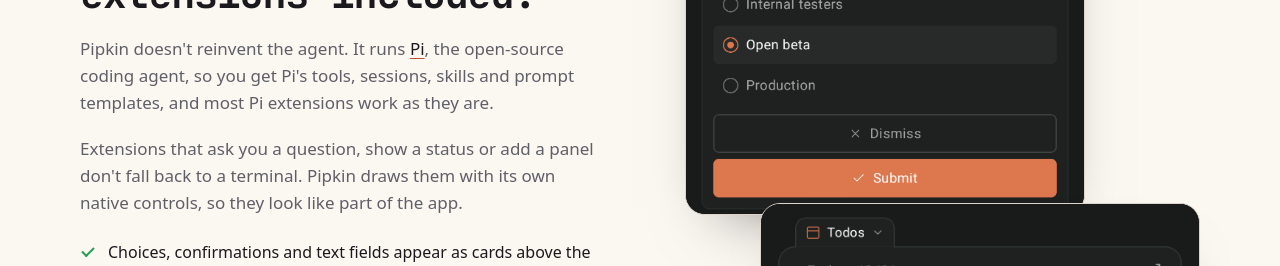
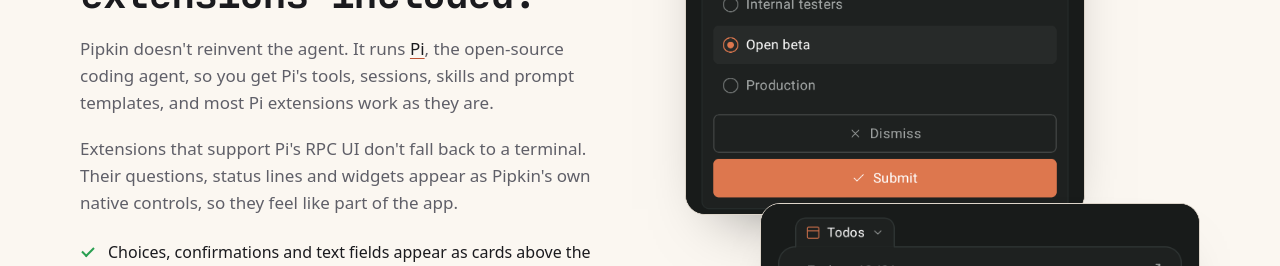
Before and after one commit to jeph/pipkin, an Astro site in the folder site/: page / in a window 1280 px wide. Shown: the part 1520-1786 px from the top of the page. Built offline with nearby package versions, Linux system fonts and the light colour scheme; Astro itself is replaced by a stand-in of ours.

Commit message:
docs(site): limit native extension rendering to Pi's RPC UI

```diff
--- a/site/src/pages/index.astro
+++ b/site/src/pages/index.astro
@@ -217,8 +217,8 @@
             are.
           </p>
           <p>
-            Extensions that ask you a question, show a status or add a panel don't fall back to a terminal. Pipkin draws
-            them with its own native controls, so they look like part of the app.
+            Extensions that support Pi's RPC UI don't fall back to a terminal. Their questions, status lines and widgets
+            appear as Pipkin's own native controls, so they feel like part of the app.
           </p>
           <ul class="checks">
             <li>Choices, confirmations and text fields appear as cards above the composer</li>
```
